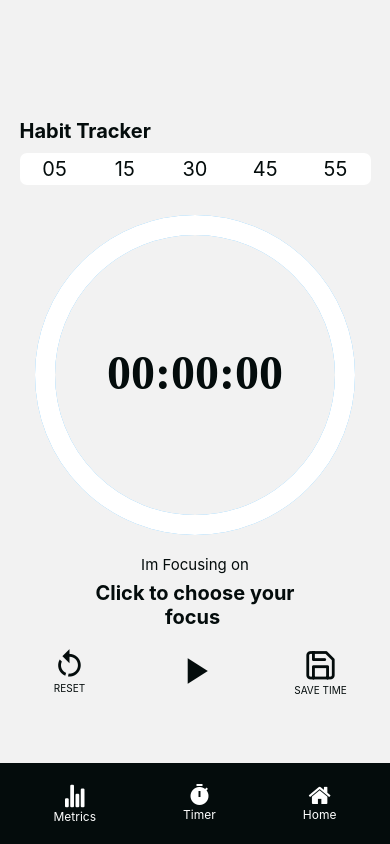
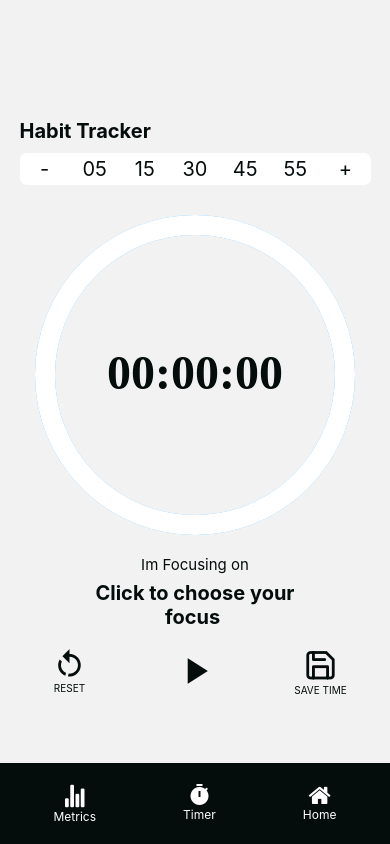
Before and after one commit to Lenindelrionicaragua/HabitTrackerAppFront, a React Native app: screen /StopwatchScreen in a window 390 px wide. Built offline with nearby package versions, Linux system fonts and the light colour scheme; what expo-web-browser would draw is missing.

Commit message:
feat: add +/- buttons to time selection container and enforce non-negative time
- Added a '-' button to decrease time and a '+' button to increase time on the edges of the time selection container.
- Included a condition to prevent the metronome from being set to a negative number.

```diff
--- a/screens/StopwatchScreen/StopwatchScreen.js
+++ b/screens/StopwatchScreen/StopwatchScreen.js
@@ -33,6 +33,7 @@ const { black, white, infoWhite, lightPink, darkGrey, seaGreen, skyBlue } =
 
 const MAX_TIME_HOURS = 99; // max time in hours
 const MAX_TIME_SECONDS = MAX_TIME_HOURS * 3600; // convert max time to seconds
+const MIN_TIME_MINUTES = 0; // min time allowed
 
 const activities = [
   "Study",
@@ -157,6 +158,10 @@ const StopwatchScreen = () => {
   const handleTimeSelection = selectedTime => {
     const newInitialTime = selectedTime;
 
+    if (newInitialTime < MIN_TIME_MINUTES) {
+      return;
+    }
+
     if (newInitialTime <= MAX_TIME_SECONDS) {
       setInitialTime(newInitialTime);
 
@@ -212,6 +217,19 @@ const StopwatchScreen = () => {
     <StyledContainer>
       <ScreenTitle>Habit Tracker</ScreenTitle>
       <TimeButtonsContainer>
+        <TimeButton
+          onPress={() => {
+            handleTimeSelection(currentTime - 60);
+            handleButtonPress(10);
+          }}
+          style={{
+            borderColor: activeButtons[10] ? Colors.seaGreen : Colors.white,
+            borderWidth: 2,
+            borderStyle: "solid"
+          }}
+        >
+          <ButtonTimeText>-</ButtonTimeText>
+        </TimeButton>
         <TimeButton
           onPress={() => {
             handleTimeSelection(5 * 60);
@@ -276,6 +294,19 @@ const StopwatchScreen = () => {
           }}
         >
           <ButtonTimeText>55</ButtonTimeText>
+        </TimeButton>
+        <TimeButton
+          onPress={() => {
+            handleTimeSelection(currentTime + 60);
+            handleButtonPress(11);
+          }}
+          style={{
+            borderColor: activeButtons[11] ? Colors.seaGreen : Colors.white,
+            borderWidth: 2,
+            borderStyle: "solid"
+          }}
+        >
+          <ButtonTimeText>+</ButtonTimeText>
         </TimeButton>
       </TimeButtonsContainer>
       {/* <Line /> */}
```
